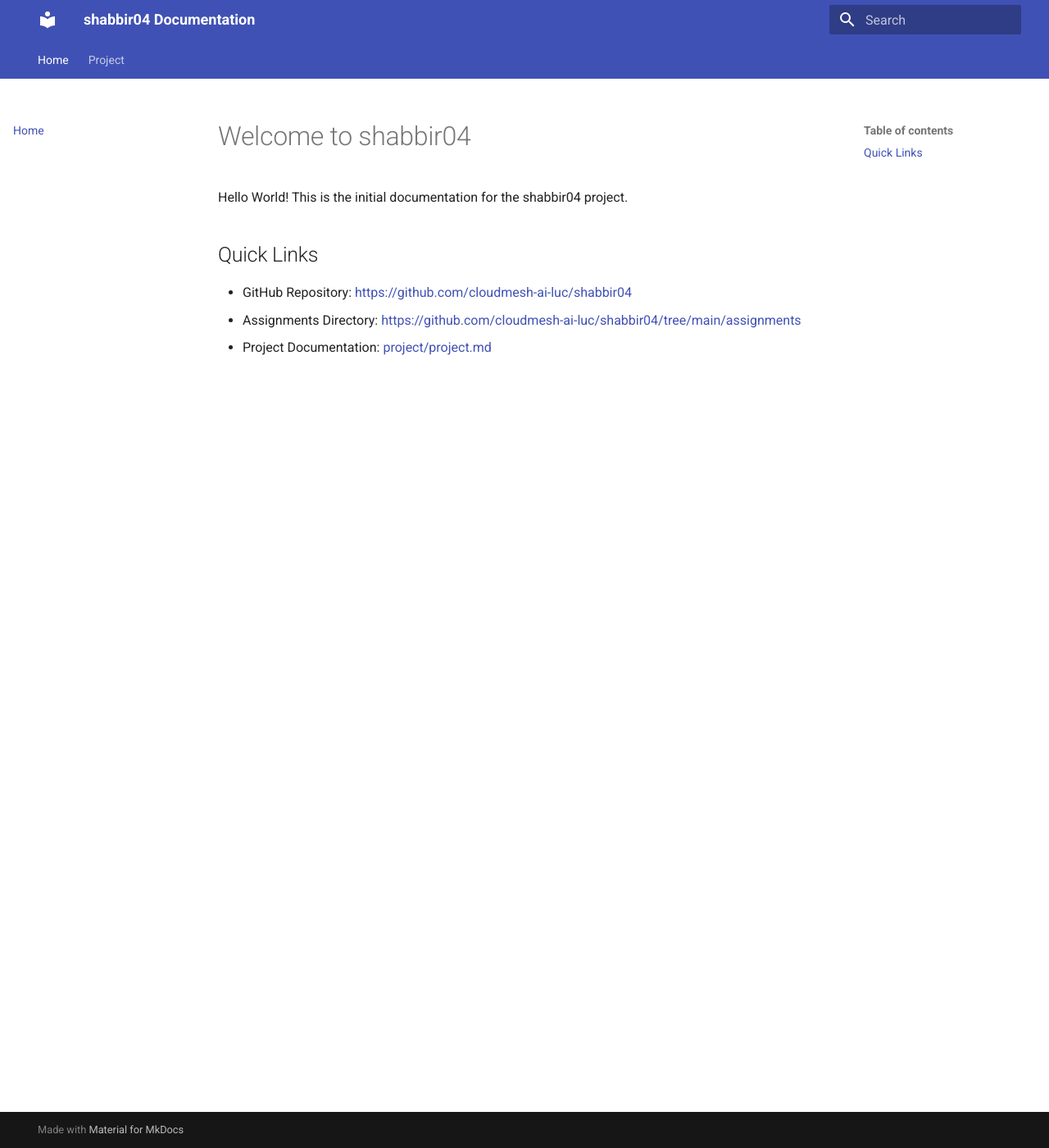
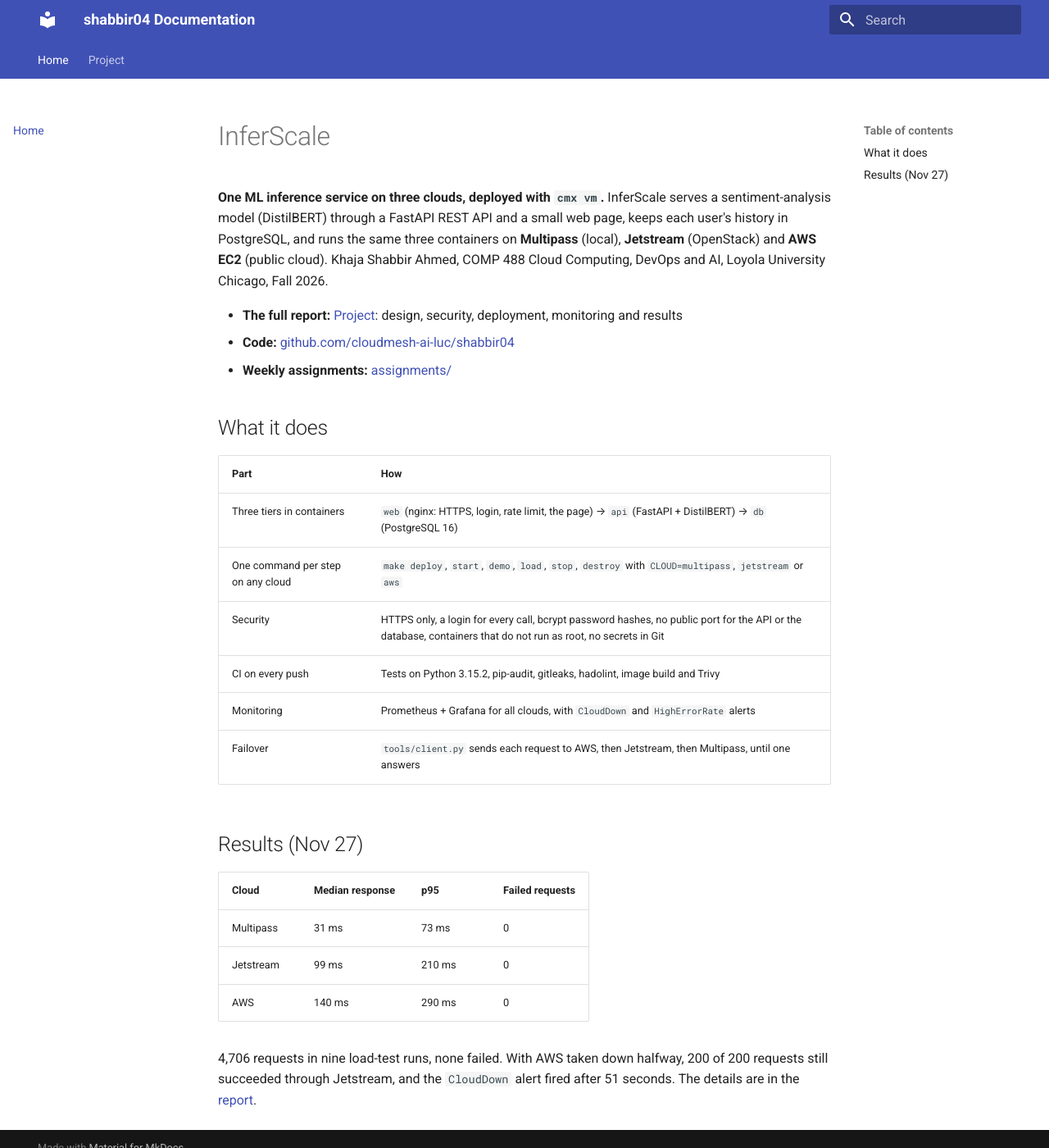
Before and after one commit to cloudmesh-ai-luc/shabbir04, an MkDocs documentation site: the page built from docs/index.md, in a window 1280 px wide and 1400 px high. Shown: the whole window at 82% size. Built offline with MkDocs 1.6.1 and Material for MkDocs 9.7.7, drawn with Linux system fonts in a browser that asks for light colours.

Commit message:
docs: README and website home page present InferScale

```diff
--- a/docs/index.md
+++ b/docs/index.md
@@ -1,10 +1,33 @@
-# Welcome to shabbir04
+# InferScale
 
-Hello World! This is the initial documentation for the shabbir04 project.
+**One ML inference service on three clouds, deployed with `cmx vm`.** InferScale serves a sentiment-analysis
+model (DistilBERT) through a FastAPI REST API and a small web page, keeps each user's history in PostgreSQL,
+and runs the same three containers on **Multipass** (local), **Jetstream** (OpenStack) and **AWS EC2**
+(public cloud). Khaja Shabbir Ahmed, COMP 488 Cloud Computing, DevOps and AI, Loyola University Chicago, Fall 2026.
 
-## Quick Links
-- GitHub Repository: [https://github.com/cloudmesh-ai-luc/shabbir04](https://github.com/cloudmesh-ai-luc/shabbir04)
-- Assignments Directory: [https://github.com/cloudmesh-ai-luc/shabbir04/tree/main/assignments](https://github.com/cloudmesh-ai-luc/shabbir04/tree/main/assignments)
-- Project Documentation: [project/project.md](project/project.md)
+- **The full report:** [Project](project/project.md): design, security, deployment, monitoring and results
+- **Code:** [github.com/cloudmesh-ai-luc/shabbir04](https://github.com/cloudmesh-ai-luc/shabbir04)
+- **Weekly assignments:** [assignments/](https://github.com/cloudmesh-ai-luc/shabbir04/tree/main/assignments)
 
-<!-- NOTE: The project/project.md at the root is no longer used and must be deleted by the student after verification that things are in order -->
+## What it does
+
+| Part | How |
+| ---- | --- |
+| Three tiers in containers | `web` (nginx: HTTPS, login, rate limit, the page) → `api` (FastAPI + DistilBERT) → `db` (PostgreSQL 16) |
+| One command per step on any cloud | `make deploy`, `start`, `demo`, `load`, `stop`, `destroy` with `CLOUD=multipass`, `jetstream` or `aws` |
+| Security | HTTPS only, a login for every call, bcrypt password hashes, no public port for the API or the database, containers that do not run as root, no secrets in Git |
+| CI on every push | Tests on Python 3.15.2, pip-audit, gitleaks, hadolint, image build and Trivy |
+| Monitoring | Prometheus + Grafana for all clouds, with `CloudDown` and `HighErrorRate` alerts |
+| Failover | `tools/client.py` sends each request to AWS, then Jetstream, then Multipass, until one answers |
+
+## Results (Nov 27)
+
+| Cloud | Median response | p95 | Failed requests |
+| ----- | --------------- | --- | --------------- |
+| Multipass | 31 ms | 73 ms | 0 |
+| Jetstream | 99 ms | 210 ms | 0 |
+| AWS | 140 ms | 290 ms | 0 |
+
+4,706 requests in nine load-test runs, none failed. With AWS taken down halfway, 200 of 200 requests
+still succeeded through Jetstream, and the `CloudDown` alert fired after 51 seconds.
+The details are in the [report](project/project.md#results-nov-27).
```
Also changed, not shown: README.md (+54 -2 lines).
